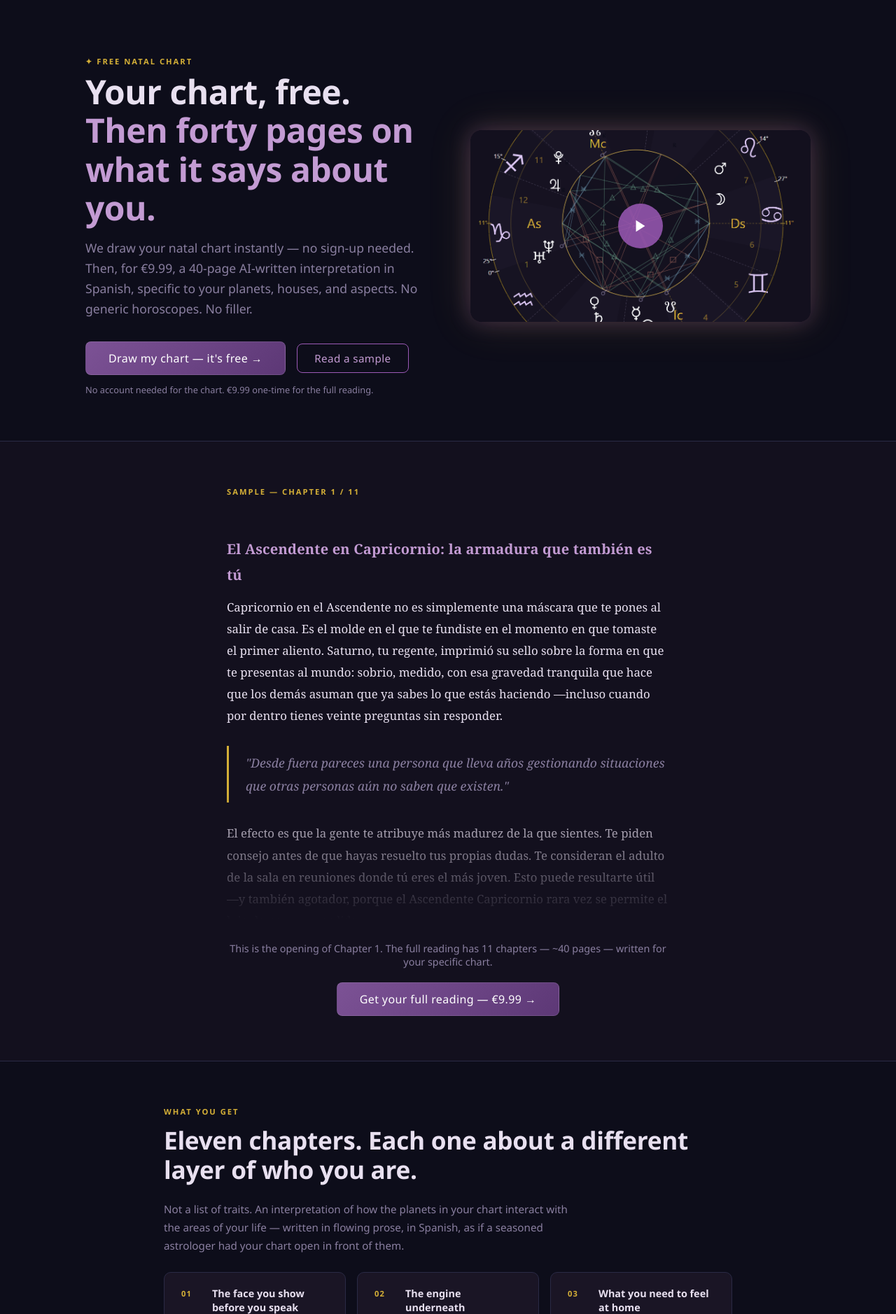
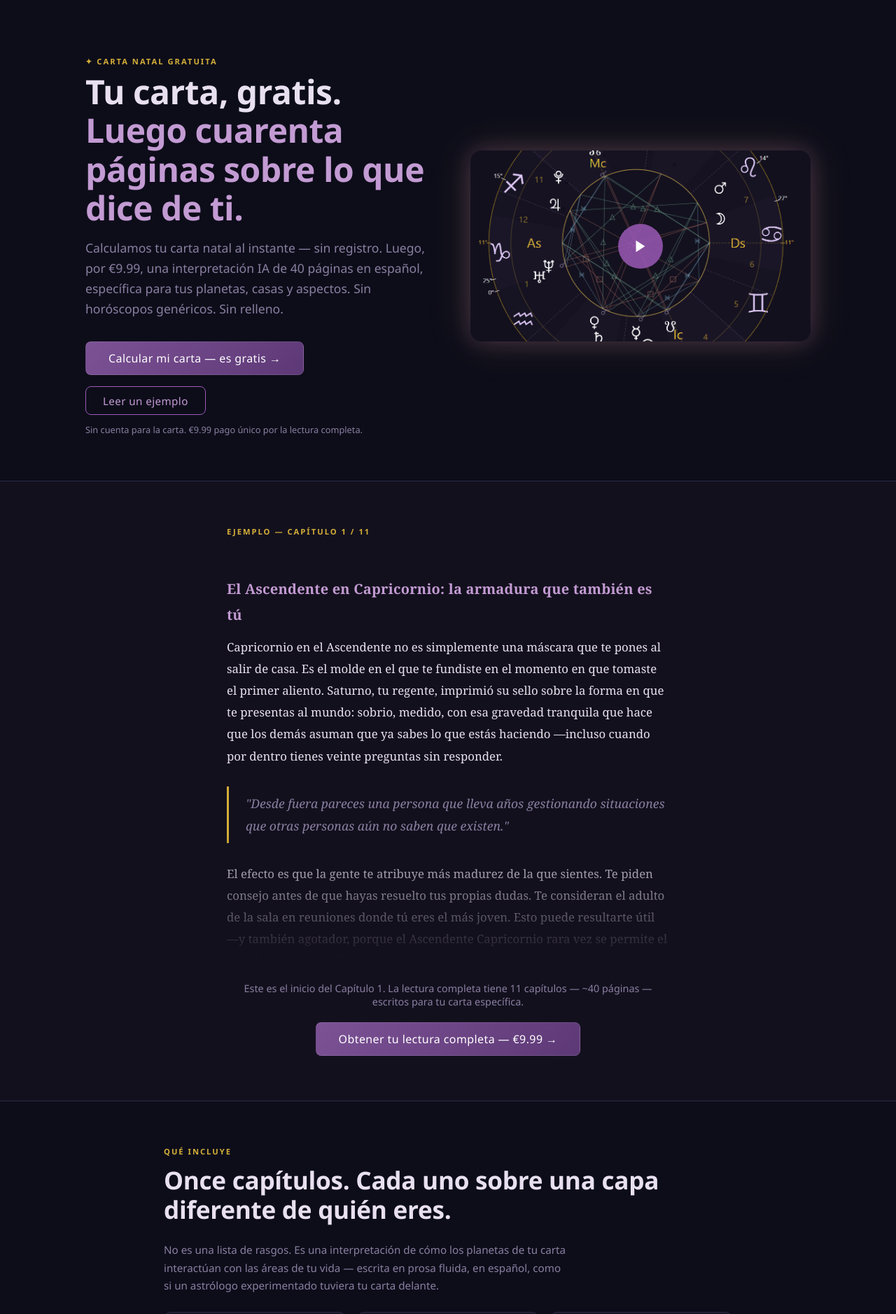
Before and after one commit to llforeman/astronode, a Flask app: page / in a window 1280 px wide. Shown: the part 74-1952 px from the top of the page at 70% size. Run offline with Flask 3, Linux system fonts and the light colour scheme; parts of the project's set-up code (start-up, migrations or seed data) failed here and were passed over.

Commit message:
feat: translate homepage (landing.html) to Spanish
Hero, sample section, chapters grid, how it works, FAQ,
and final CTA all translated. Was missed in previous commit.

Co-Authored-By: Claude Sonnet 4.6 <noreply@anthropic.com>

```diff
--- a/templates/public/landing.html
+++ b/templates/public/landing.html
@@ -1,6 +1,6 @@
 {% extends "public_base.html" %}
-{% block title %}Astronode — Your chart, free. Then forty pages on what it says about you.{% endblock %}
-{% block meta_desc %}Free natal chart + a 40-page AI interpretation in Spanish. Planets, houses, aspects — all explained, personally, in depth.{% endblock %}
+{% block title %}Astronode — Tu carta, gratis. Luego cuarenta páginas sobre lo que dice de ti.{% endblock %}
+{% block meta_desc %}Carta natal gratuita + interpretación IA de 40 páginas en español. Planetas, casas, aspectos — todo explicado, de forma personal y en profundidad.{% endblock %}
 
 {% block extra_css %}
 <style>
@@ -196,21 +196,21 @@
 ════════════════════════════════════════ -->
 <section class="hero">
   <div class="hero-copy">
-    <p class="section-label" style="margin-bottom:0.5rem;">✦ FREE NATAL CHART</p>
-    <h1>Your chart, free.<br><em>Then forty pages on what it says about you.</em></h1>
+    <p class="section-label" style="margin-bottom:0.5rem;">✦ CARTA NATAL GRATUITA</p>
+    <h1>Tu carta, gratis.<br><em>Luego cuarenta páginas sobre lo que dice de ti.</em></h1>
     <p class="hero-sub">
-      We draw your natal chart instantly — no sign-up needed.
-      Then, for €9.99, a 40-page AI-written interpretation in Spanish,
-      specific to your planets, houses, and aspects.
-      No generic horoscopes. No filler.
+      Calculamos tu carta natal al instante — sin registro.
+      Luego, por €9.99, una interpretación IA de 40 páginas en español,
+      específica para tus planetas, casas y aspectos.
+      Sin horóscopos genéricos. Sin relleno.
     </p>
     <div class="hero-cta">
       <a href="{{ url_for('public.chart') }}" class="btn btn-primary" style="font-size:1rem; padding:0.75rem 2rem;">
-        Draw my chart — it's free →
+        Calcular mi carta — es gratis →
       </a>
-      <a href="#sample" class="btn btn-outline">Read a sample</a>
+      <a href="#sample" class="btn btn-outline">Leer un ejemplo</a>
     </div>
-    <p class="hero-footnote">No account needed for the chart. €9.99 one-time for the full reading.</p>
+    <p class="hero-footnote">Sin cuenta para la carta. €9.99 pago único por la lectura completa.</p>
   </div>
   <div class="hero-image">
     <div id="video-container" onclick="launchVideo()"
@@ -238,7 +238,7 @@
 ════════════════════════════════════════ -->
 <section id="sample">
   <div class="sample-inner">
-    <p class="section-label">Sample — Chapter 1 / 11</p>
+    <p class="section-label">Ejemplo — Capítulo 1 / 11</p>
     <div class="fade-mask">
       <div class="prose">
         <h3>El Ascendente en Capricornio: la armadura que también es tú</h3>
@@ -300,10 +300,10 @@
     </div>
     <div class="sample-cta">
       <p style="color:var(--text-muted); font-size:0.9rem; margin-bottom:1.25rem;">
-        This is the opening of Chapter 1. The full reading has 11 chapters — ~40 pages — written for your specific chart.
+        Este es el inicio del Capítulo 1. La lectura completa tiene 11 capítulos — ~40 páginas — escritos para tu carta específica.
       </p>
       <a href="{{ url_for('auth.register') }}" class="btn btn-primary" style="font-size:1rem; padding:0.75rem 2rem;">
-        Get your full reading — €9.99 →
+        Obtener tu lectura completa — €9.99 →
       </a>
     </div>
   </div>
@@ -316,89 +316,89 @@
 ════════════════════════════════════════ -->
 <section id="contents">
   <div class="section">
-    <p class="section-label">What you get</p>
-    <h2>Eleven chapters. Each one about a different layer of who you are.</h2>
+    <p class="section-label">Qué incluye</p>
+    <h2>Once capítulos. Cada uno sobre una capa diferente de quién eres.</h2>
     <p style="color:var(--text-muted); font-size:0.95rem; max-width:580px; line-height:1.7;">
-      Not a list of traits. An interpretation of how the planets in your chart
-      interact with the areas of your life — written in flowing prose, in Spanish,
-      as if a seasoned astrologer had your chart open in front of them.
+      No es una lista de rasgos. Es una interpretación de cómo los planetas de tu carta
+      interactúan con las áreas de tu vida — escrita en prosa fluida, en español,
+      como si un astrólogo experimentado tuviera tu carta delante.
     </p>
     <div class="chapters-grid">
       <div class="chapter-card">
         <span class="chapter-num">01</span>
         <div>
-          <div class="chapter-title">The face you show before you speak</div>
-          <div class="chapter-desc">Ascendant, first impressions, physical presence</div>
+          <div class="chapter-title">La cara que muestras antes de hablar</div>
+          <div class="chapter-desc">Ascendente, primeras impresiones, presencia física</div>
         </div>
       </div>
       <div class="chapter-card">
         <span class="chapter-num">02</span>
         <div>
-          <div class="chapter-title">The engine underneath</div>
-          <div class="chapter-desc">Sun sign, ego structure, core identity drive</div>
+          <div class="chapter-title">El motor interior</div>
+          <div class="chapter-desc">Signo solar, estructura del ego, impulso de identidad central</div>
         </div>
       </div>
       <div class="chapter-card">
         <span class="chapter-num">03</span>
         <div>
-          <div class="chapter-title">What you need to feel at home</div>
-          <div class="chapter-desc">Moon sign, emotional patterns, inner world</div>
+          <div class="chapter-title">Lo que necesitas para sentirte en casa</div>
+          <div class="chapter-desc">Signo lunar, patrones emocionales, mundo interior</div>
         </div>
       </div>
       <div class="chapter-card">
         <span class="chapter-num">04</span>
         <div>
-          <div class="chapter-title">How your mind works</div>
-          <div class="chapter-desc">Mercury, communication style, how you think and learn</div>
+          <div class="chapter-title">Cómo funciona tu mente</div>
+          <div class="chapter-desc">Mercurio, estilo de comunicación, cómo piensas y aprendes</div>
         </div>
       </div>
       <div class="chapter-card">
         <span class="chapter-num">05</span>
         <div>
-          <div class="chapter-title">Love, desire, and what you find beautiful</div>
-          <div class="chapter-desc">Venus, relationship style, aesthetics, self-worth</div>
+          <div class="chapter-title">Amor, deseo y lo que encuentras bello</div>
+          <div class="chapter-desc">Venus, estilo relacional, estética, autoestima</div>
         </div>
       </div>
       <div class="chapter-card">
         <span class="chapter-num">06</span>
         <div>
-          <div class="chapter-title">How you go after what you want</div>
-          <div class="chapter-desc">Mars, ambition, anger, drive and energy patterns</div>
+          <div class="chapter-title">Cómo persigues lo que quieres</div>
+          <div class="chapter-desc">Marte, ambición, ira, impulso y patrones de energía</div>
         </div>
       </div>
       <div class="chapter-card">
         <span class="chapter-num">07</span>
         <div>
-          <div class="chapter-title">Where your luck lives</div>
-          <div class="chapter-desc">Jupiter's house, expansion, opportunity, growth areas</div>
+          <div class="chapter-title">Dónde vive tu suerte</div>
+          <div class="chapter-desc">Casa de Júpiter, expansión, oportunidad, áreas de crecimiento</div>
         </div>
       </div>
       <div class="chapter-card">
         <span class="chapter-num">08</span>
         <div>
-          <div class="chapter-title">What you're here to master</div>
-          <div class="chapter-desc">Saturn's house, discipline, life lessons, long-term trajectory</div>
+          <div class="chapter-title">Lo que estás aquí para dominar</div>
+          <div class="chapter-desc">Casa de Saturno, disciplina, lecciones de vida, trayectoria a largo plazo</div>
         </div>
       </div>
       <div class="chapter-card">
         <span class="chapter-num">09</span>
         <div>
-          <div class="chapter-title">Where you break from tradition</div>
-          <div class="chapter-desc">Uranus, Neptune, Pluto — generational forces and your chart</div>
+          <div class="chapter-title">Donde rompes con la tradición</div>
+          <div class="chapter-desc">Urano, Neptuno, Plutón — fuerzas generacionales y tu carta</div>
         </div>
       </div>
       <div class="chapter-card">
         <span class="chapter-num">10</span>
         <div>
-          <div class="chapter-title">The tensions that make you grow</div>
-          <div class="chapter-desc">Key aspects — conjunctions, squares, oppositions, trines</div>
+          <div class="chapter-title">Las tensiones que te hacen crecer</div>
+          <div class="chapter-desc">Aspectos clave — conjunciones, cuadraturas, oposiciones, trígonos</div>
         </div>
       </div>
       <div class="chapter-card">
         <span class="chapter-num">11</span>
         <div>
-          <div class="chapter-title">The thread that runs through everything</div>
-          <div class="chapter-desc">Chart synthesis — dominant patterns, dominant themes</div>
+          <div class="chapter-title">El hilo que recorre todo</div>
+          <div class="chapter-desc">Síntesis de la carta — patrones dominantes, temas dominantes</div>
         </div>
       </div>
     </div>
@@ -412,41 +412,41 @@
 ════════════════════════════════════════ -->
 <section id="how">
   <div class="how-inner">
-    <p class="section-label">How it works</p>
-    <h2>Astronomy first. Language model second.</h2>
+    <p class="section-label">Cómo funciona</p>
+    <h2>Astronomía primero. Modelo de lenguaje después.</h2>
     <div class="how-cards">
       <div class="how-card">
         <div class="icon">⚙️</div>
-        <h4>Exact planetary positions</h4>
-        <p>We calculate every planet, house cusp, and aspect from your birth data using Swiss Ephemeris — the same engine professional astrologers use. No rounding, no approximations.</p>
+        <h4>Posiciones planetarias exactas</h4>
+        <p>Calculamos cada planeta, cúspide de casa y aspecto a partir de tus datos de nacimiento con Swiss Ephemeris — el mismo motor que usan los astrólogos profesionales. Sin redondeos, sin aproximaciones.</p>
       </div>
       <div class="how-card">
         <div class="icon">✍️</div>
-        <h4>Prompted per planet, per house</h4>
-        <p>The AI doesn't receive "your chart" as a blob. Each chapter is prompted with the specific planet, sign, house, and aspects that apply to you. The output is actually about you.</p>
+        <h4>Prompts por planeta y por casa</h4>
+        <p>La IA no recibe "tu carta" como un bloque. Cada capítulo se genera con el planeta, signo, casa y aspectos específicos que te aplican. El resultado habla realmente de ti.</p>
       </div>
       <div class="how-card">
         <div class="icon">🌐</div>
-        <h4>Written in Spanish, from scratch</h4>
-        <p>The model writes in Spanish directly — not translated. The result reads like a thoughtful essay, not a keyword list or a translation from English astrological templates.</p>
+        <h4>Escrito en español, desde cero</h4>
+        <p>El modelo escribe en español directamente — no traducido. El resultado se lee como un ensayo reflexivo, no como una lista de palabras clave ni una traducción de plantillas astrológicas en inglés.</p>
       </div>
     </div>
     <div class="price-block">
       <div class="price"><sup>€</sup>9.99</div>
-      <div class="price-label">One-time payment. No subscription. Instant delivery.</div>
+      <div class="price-label">Pago único. Sin suscripción. Entrega inmediata.</div>
       <ul class="price-includes">
-        <li>Free natal chart (SVG, no account needed)</li>
-        <li>40-page written interpretation</li>
-        <li>11 chapters covering every major placement</li>
-        <li>Sent to your email as PDF</li>
-        <li>In Spanish, tailored to your chart</li>
-        <li>Stored in your account to re-read anytime</li>
+        <li>Carta natal gratuita (SVG, sin cuenta necesaria)</li>
+        <li>Interpretación escrita de 40 páginas</li>
+        <li>11 capítulos que cubren cada posición principal</li>
+        <li>Enviada a tu email en PDF</li>
+        <li>En español, adaptada a tu carta</li>
+        <li>Guardada en tu cuenta para releer cuando quieras</li>
       </ul>
       <a href="{{ url_for('auth.register') }}" class="btn btn-primary" style="font-size:1rem; padding:0.8rem 2.5rem;">
-        Draw my chart and get the reading →
+        Calcular mi carta y obtener la lectura →
       </a>
       <p style="margin-top:1rem; font-size:0.8rem; color:var(--text-muted);">
-        Chart is free. Payment is for the 40-page written interpretation.
+        La carta es gratis. El pago es por la interpretación escrita de 40 páginas.
       </p>
     </div>
   </div>
@@ -459,37 +459,37 @@
 ════════════════════════════════════════ -->
 <section>
   <div class="section">
-    <p class="section-label">Questions</p>
-    <h2>What people ask before they order</h2>
+    <p class="section-label">Preguntas</p>
+    <h2>Lo que la gente pregunta antes de pedir</h2>
     <div class="faq-list">
       <details class="faq">
-        <summary>Do I need an exact birth time?</summary>
+        <summary>¿Necesito la hora exacta de nacimiento?</summary>
         <div class="faq-body">
-          The more precise the better. The Ascendant and house positions require the exact time — they change roughly every two hours. If you don't know your birth time, the reading will focus on the planets and signs (which change over days) and note where the house analysis is approximate. A reading without an exact time is still substantial. One with an exact time is complete.
+          Cuanto más precisa, mejor. El Ascendente y las posiciones de las casas requieren la hora exacta — cambian aproximadamente cada dos horas. Si no sabes tu hora de nacimiento, la lectura se centrará en los planetas y signos (que cambian en días) e indicará dónde el análisis de casas es aproximado. Una lectura sin hora exacta sigue siendo sustancial. Con hora exacta, es completa.
         </div>
       </details>
       <details class="faq">
-        <summary>Is this astrology or AI? What's actually generating the text?</summary>
+        <summary>¿Es esto astrología o IA? ¿Qué genera el texto realmente?</summary>
         <div class="faq-body">
-          Both. The planetary positions come from Swiss Ephemeris — the same astronomical calculation engine used in professional astrology software, accurate to the arcsecond. The written interpretation is generated by a large language model (via OpenRouter) prompted with the specific data from your chart. The astronomy is exact. The language is AI-written but prompted to be specific to your placements, not generic.
+          Ambas cosas. Las posiciones planetarias provienen de Swiss Ephemeris — el mismo motor de cálculo astronómico usado en software de astrología profesional, preciso al segundo de arco. La interpretación escrita la genera un modelo de lenguaje (vía OpenRouter) con los datos específicos de tu carta. La astronomía es exacta. El lenguaje es generado por IA pero dirigido a ser específico para tus posiciones, no genérico.
         </div>
       </details>
       <details class="faq">
-        <summary>Why €9.99 and not a subscription?</summary>
+        <summary>¿Por qué €9.99 y no una suscripción?</summary>
         <div class="faq-body">
-          Because your natal chart doesn't change. You don't need a new reading every month — you need one good one. We'd rather charge a fair one-time amount for something genuinely useful than lock you into a subscription for something that would go stale. If you want ongoing transit readings or synastry in the future, that'll be separate and optional.
+          Porque tu carta natal no cambia. No necesitas una lectura nueva cada mes — necesitas una buena. Preferimos cobrar una cantidad justa y única por algo genuinamente útil en lugar de atarte a una suscripción por algo que quedaría obsoleto. Si en el futuro quieres lecturas de tránsitos o sinastría, serán aparte y opcionales.
         </div>
       </details>
       <details class="faq">
-        <summary>Is the free chart the same one used for the paid reading?</summary>
+        <summary>¿Es la carta gratuita la misma que se usa para la lectura de pago?</summary>
         <div class="faq-body">
-          Yes. The free natal chart page calculates the same planetary positions and shows you your chart as an SVG. When you pay for the reading, we use those exact positions as the input for the interpretation. You can use the free chart to verify your placements before deciding whether to order.
+          Sí. La página de carta natal gratuita calcula las mismas posiciones planetarias y te muestra tu carta como SVG. Cuando pagas por la lectura, usamos esas posiciones exactas como input para la interpretación. Puedes usar la carta gratuita para verificar tus posiciones antes de decidir si pedir.
         </div>
       </details>
       <details class="faq">
-        <summary>How quickly do I receive it?</summary>
+        <summary>¿Cuánto tarda en llegar?</summary>
         <div class="faq-body">
-          Typically under five minutes after payment. The generation runs through our AI pipeline and is sent to your email as soon as it's complete. You'll also find it in your account dashboard. If something goes wrong (it rarely does), we'll notify you and regenerate it at no charge.
+          Normalmente menos de cinco minutos tras el pago. La generación pasa por nuestro pipeline de IA y se envía a tu email en cuanto está completa. También la encontrarás en el panel de tu cuenta. Si algo falla (raramente ocurre), te avisamos y la regeneramos sin coste adicional.
         </div>
       </details>
     </div>
@@ -501,10 +501,10 @@
 ════════════════════════════════════════ -->
 <hr class="divider">
 <div class="final-cta">
-  <h2>Start with the chart. It's free.</h2>
-  <p>Draw your natal chart in seconds — no account, no payment. Then decide if you want the forty pages.</p>
+  <h2>Empieza con la carta. Es gratis.</h2>
+  <p>Calcula tu carta natal en segundos — sin cuenta, sin pago. Luego decide si quieres las cuarenta páginas.</p>
   <a href="{{ url_for('public.chart') }}" class="btn btn-primary" style="font-size:1rem; padding:0.8rem 2.5rem;">
-    Draw my chart →
+    Calcular mi carta →
   </a>
 </div>
 
```
